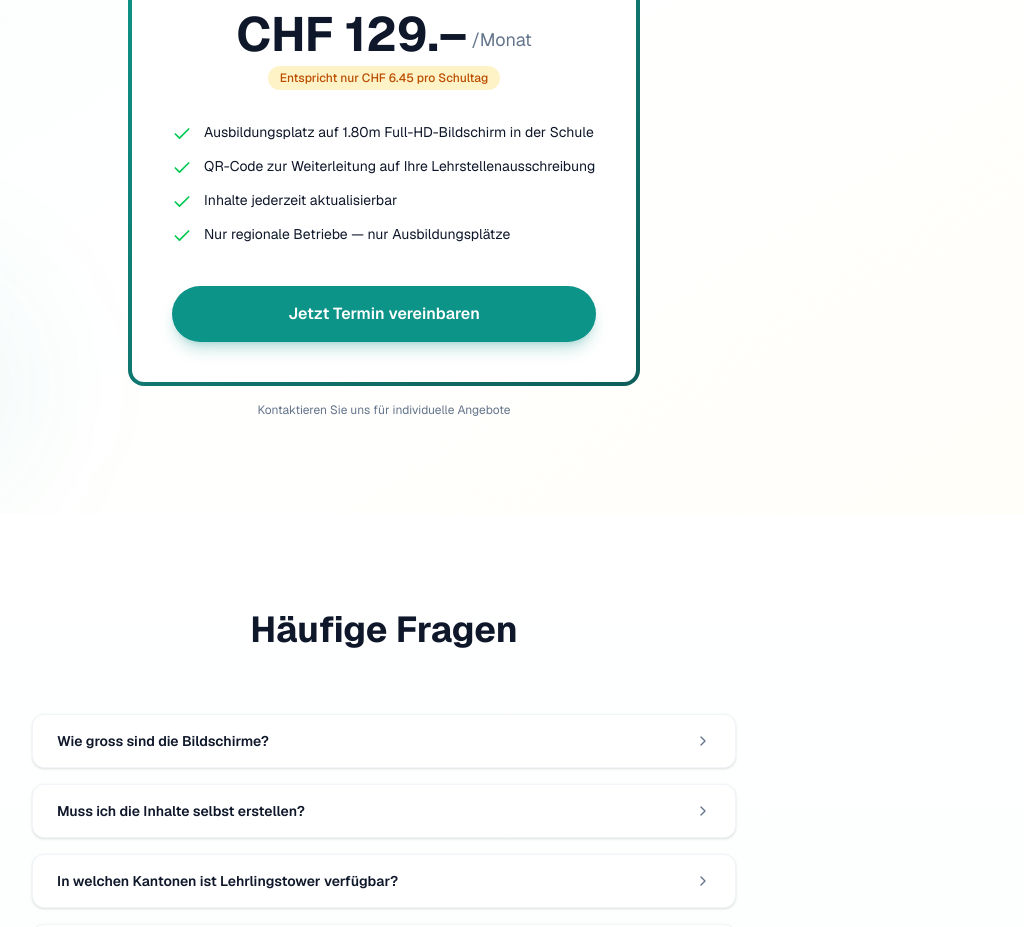
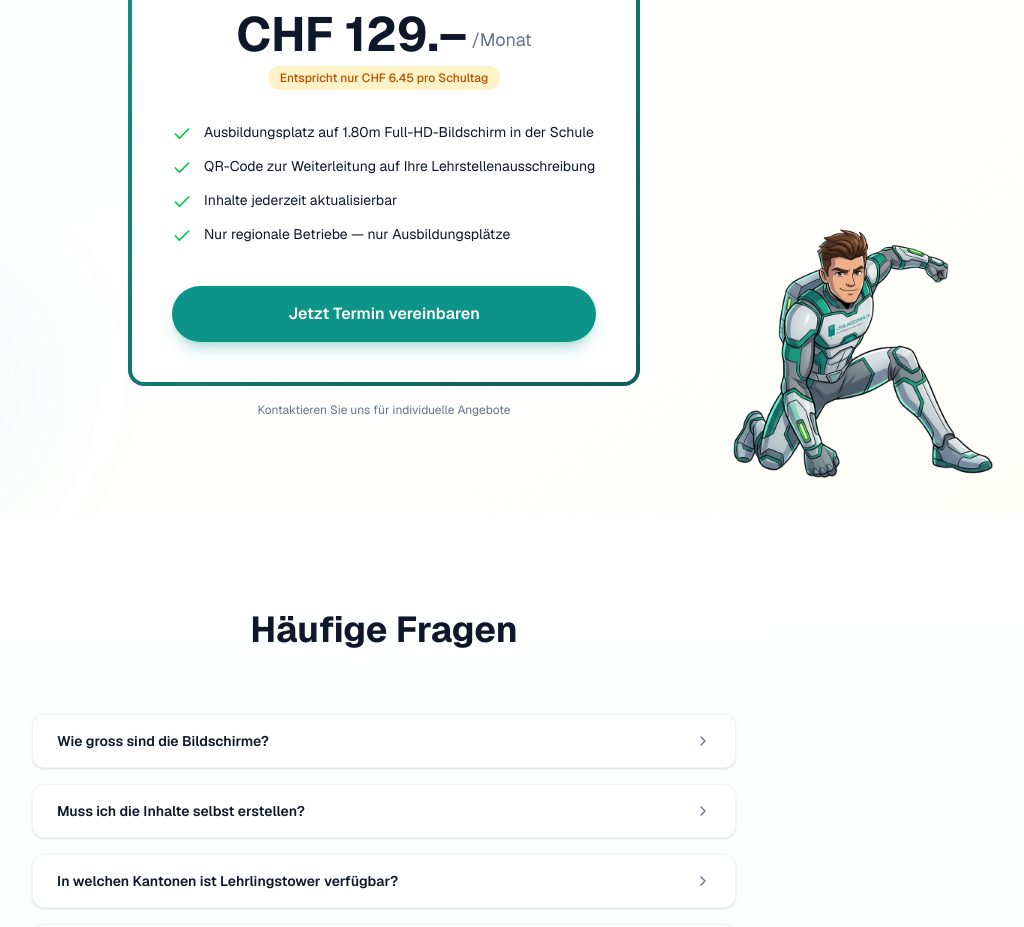
Before and after one commit to LucaSalesi-oss/lehrlingstower, a Next.js app: page / in a window 1280 px wide. Shown: the part 7767-8694 px from the top of the page, without its empty margins (256-1280 px from the left). Built offline with nearby package versions, Linux system fonts and the light colour scheme.

Commit message:
Add mascot to pricing section bottom right

```diff
--- a/src/app/page.tsx
+++ b/src/app/page.tsx
@@ -543,6 +543,15 @@ function Pricing() {
   return (
     <section id="preise" className="relative py-24 bg-gradient-to-br from-teal-50/50 via-white to-amber-50/30 overflow-hidden">
       <div className="absolute bottom-0 left-10 w-64 h-64 bg-primary/5 rounded-full blur-3xl" />
+      <div className="absolute bottom-0 right-0 w-72 xl:w-96 pointer-events-none hidden lg:block">
+        <Image
+          src="/maskottchen.png"
+          alt="Lehrlingstower Maskottchen"
+          width={400}
+          height={400}
+          className="w-full h-auto"
+        />
+      </div>
       <div className="max-w-7xl mx-auto px-4 sm:px-6 lg:px-8">
         <ScrollReveal className="text-center max-w-2xl mx-auto mb-16">
           <h2 className="text-3xl sm:text-4xl font-bold text-foreground">
```
Also changed, not shown: public/maskottchen.png (added).
